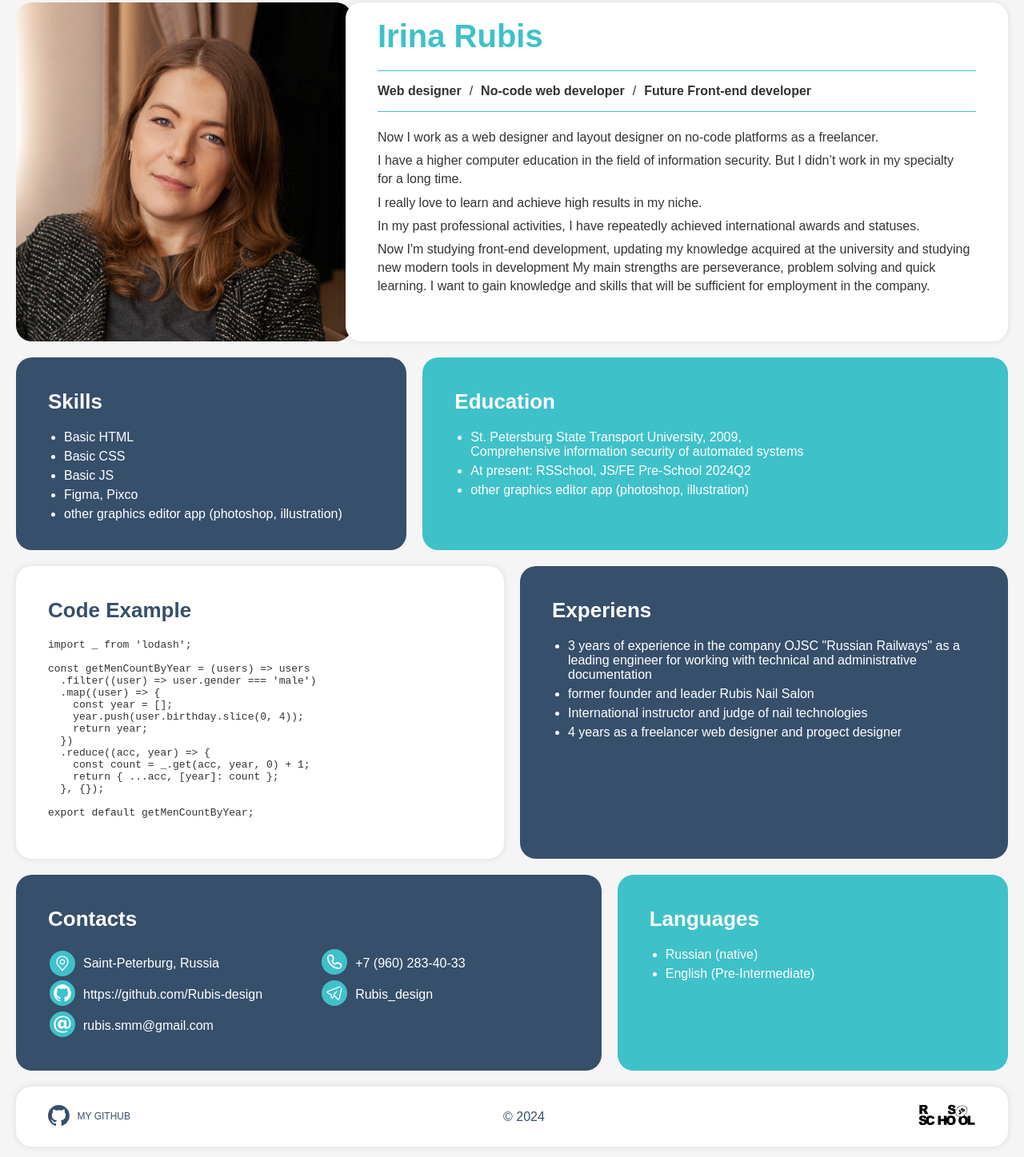
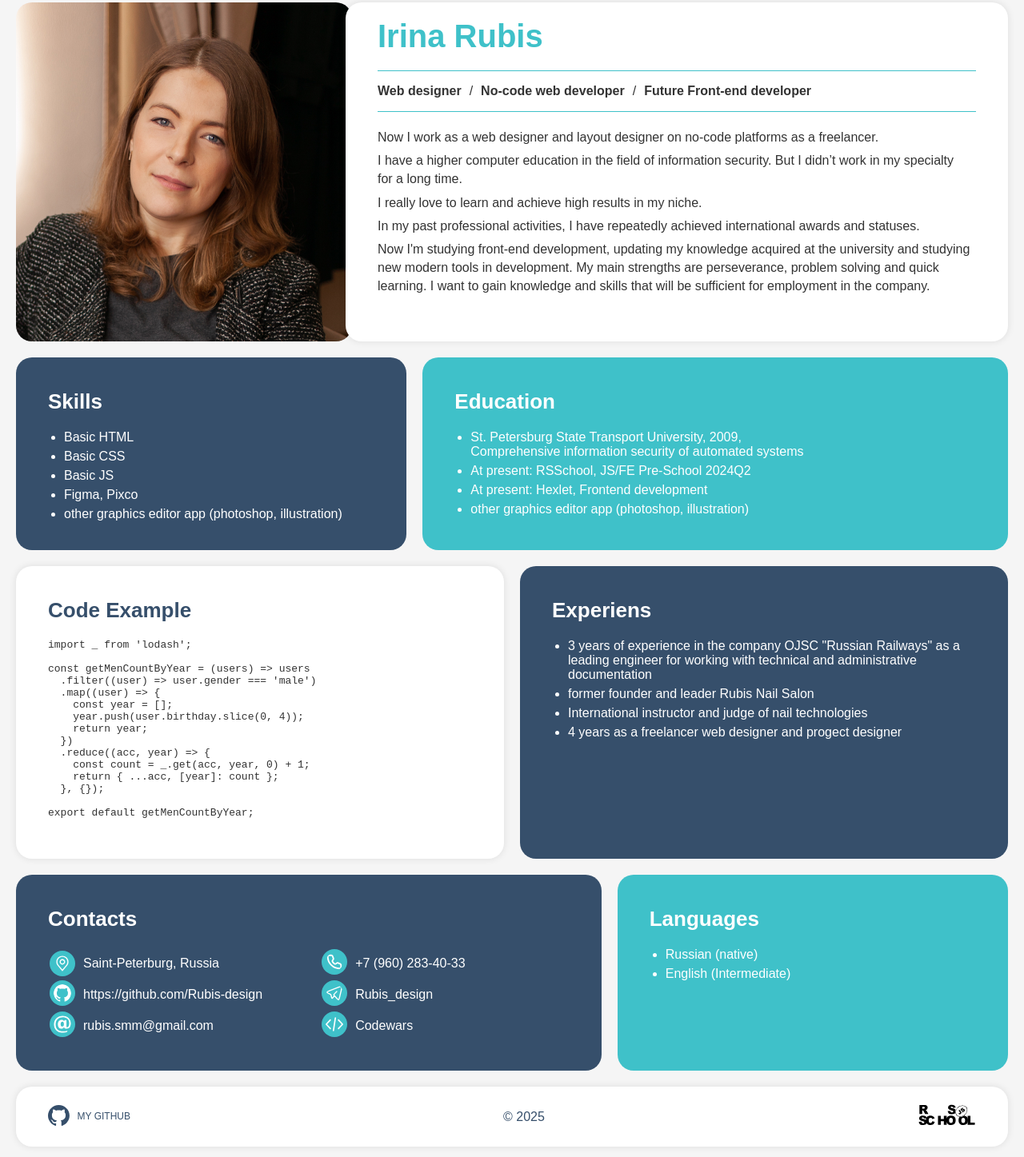
Before and after one commit to Rubis-design/rsschool-cv, a plain HTML site: page index.html in a window 1280 px wide. Shown: the part 107-1554 px from the top of the page at 80% size. Drawn offline with Linux system fonts and the light colour scheme.

Commit message:
fix: duplicate files removed. Add new information in index.html

```diff
--- a/index.html
+++ b/index.html
@@ -46,7 +46,7 @@
                         <p>I have a higher computer education in the field of information security. But I didn’t work in my specialty for&nbsp;a&nbsp;long time.</p>
                         <p>I really love to learn and achieve high results in my niche.</p>
                         <p>In my past professional activities, I have repeatedly achieved international awards and statuses. </p>
-                        <p>Now I'm studying front-end development, updating my knowledge acquired at the university and studying new modern tools in development My main strengths are perseverance, problem solving and quick learning. I want to gain knowledge and skills that will be sufficient for employment in the company.</p>
+                        <p>Now I'm studying front-end development, updating my knowledge acquired at the university and studying new modern tools in development. My main strengths are perseverance, problem solving and quick learning. I want to gain knowledge and skills that will be sufficient for employment in the company.</p>
                     </div>
                 </div>
             </div>
@@ -71,6 +71,7 @@
                         <ul class="ul-education">
                             <li class="li-education">St. Petersburg State Transport University, 2009, <br>Сomprehensive information security of automated systems</li>
                             <li class="li-education">At present: RSSchool, JS/FE Pre-School 2024Q2</li>
+                            <li class="li-education">At present: Hexlet, Frontend development</li>
                             <li class="li-education">other graphics editor app (photoshop, illustration)</li>
                         </ul>
                 </div>
@@ -127,6 +128,7 @@ export default getMenCountByYear;
                                 <ul class="ul-contacts">
                                     <li class="contact-item"><a class="contact-link" href="tel:+79602834033"><img class="contacts-icon" src="assets/img/phone.svg" alt="icon-location"><p>+7&nbsp;(960)&nbsp;283&#8209;40&#8209;33</p></a></li>
                                     <li class="contact-item"><a class="contact-link" href="https://t.me/Rubis_design"><img class="contacts-icon" src="assets/img/telegram.svg" alt="icon-location"><p>Rubis_design</p></a></li>
+                                    <li class="contact-item"><a class="contact-link" href="https://www.codewars.com/users/rsschool_df4bd322f2f17607"><img class="contacts-icon" src="assets/img/coding.svg" alt="icon-codewars"><p>Codewars</p></a></li>
                                 </ul>
                             </div>
                         </div>
@@ -137,7 +139,7 @@ export default getMenCountByYear;
                         <h2>Languages</h2>
                         <ul class="ul-langueges">
                             <li class="li-langueges">Russian (native)</li>
-                            <li class="li-langueges">English (Pre-Intermediate)</li>
+                            <li class="li-langueges">English (Intermediate)</li>
                         </ul>
                     </div>
                 </div>
@@ -152,7 +154,7 @@ export default getMenCountByYear;
                     <img class="logo-git" src="assets/img/github.svg" alt="GitHub logo" height="26">
                     <p>My GitHub</p>
                 </a>
-                <p class="dark-title">© 2024</p>
+                <p class="dark-title">© 2025</p>
                 <a href="https://rs.school/courses/javascript-ru">
                     <img src="assets/img/rslogo.svg" alt="rs-school logo" width="73" height="26">
                 </a>
```
Also changed, not shown: assets/img/coding.svg (added), img/email.svg (deleted), img/favicon.ico (deleted), img/github-white.svg (deleted), img/github.svg (deleted), img/image.jpg (deleted), img/location.svg (deleted), img/phone.svg (deleted), img/rslogo.svg (deleted), img/telegram.svg (deleted).
